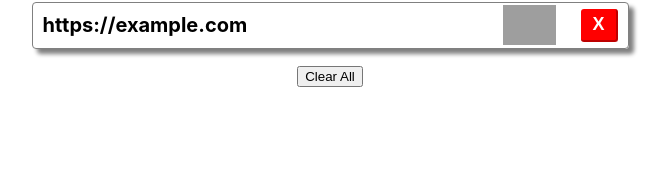
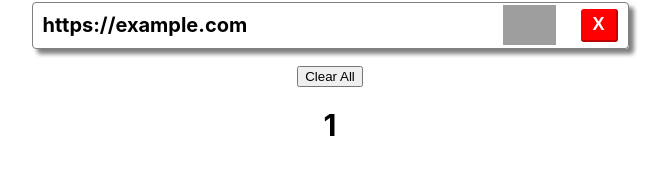
Before and after one commit to maxcramer/phantom2, a React (Create React App) app: page / in a window 1280 px wide. Both pictures are taken after typing "https://example.com" into the empty fields and a click on the input "Submit". Shown: the part 127-302 px from the top of the page, without its empty margins (310-978 px from the left). Built offline with nearby package versions, Linux system fonts and the light colour scheme; grey boxes are pictures that could not be loaded.

Commit message:
page numbers rendering, using total number of urls to work out how many pages and displaying page numbers correctly

```diff
--- a/src/App.js
+++ b/src/App.js
@@ -3,6 +3,7 @@ import React, { useState, useEffect } from "react";
 import "./App.css";
 import UrlList from "./components/UrlList/UrlList";
 import UrlInput from "./components/UrlInput/UrlInput";
+import Pagination from "./components/Pagination/Pagination";
 
 function App() {
   const [url, setUrl] = useState("");
@@ -47,10 +48,11 @@ function App() {
     localStorage.removeItem("localUrls");
   };
 
+  // Get current URLS
   const indexOfLastUrl = currentPage * urlsPerPage;
   const indexOfFirstUrl = indexOfLastUrl - urlsPerPage;
   const currentUrls = urls.slice(indexOfFirstUrl, indexOfLastUrl);
-
+  console.log(urls.length);
   return (
     <div className="App">
       <UrlInput onSubmit={onSubmit} url={url} setUrl={setUrl} />
@@ -60,6 +62,7 @@ function App() {
         urls={currentUrls}
         loading={loading}
       />
+      <Pagination urlsPerPage={urlsPerPage} totalUrls={urls.length} />
     </div>
   );
 }
--- /dev/null
+++ b/src/components/Pagination/Pagination.css
@@ -0,0 +1,26 @@
+nav {
+    display: flex;
+    flex-direction: row;
+    align-items: center;
+    width: 50%;
+    margin: 0 auto;
+    justify-content: center;
+}
+
+.page_number {
+    padding: 20px 10px 35px;
+    font-size: 20px;
+}
+
+#page_number_item {
+    text-decoration: none;
+    color: black;
+    font-size: 30px;
+    font-weight: bold;
+}
+
+#page_number_item:hover {
+    color: #5A0380;
+    text-decoration: underline;
+
+}
--- /dev/null
+++ b/src/components/Pagination/Pagination.js
@@ -0,0 +1,25 @@
+import React from "react";
+
+import "./Pagination.css";
+
+const Pagination = ({ urlsPerPage, totalUrls }) => {
+  const pageNumbers = [];
+
+  for (let i = 1; i <= Math.ceil(totalUrls / urlsPerPage); i++) {
+    pageNumbers.push(i);
+  }
+  console.log("Pagination running", pageNumbers);
+  return (
+    <nav>
+      {pageNumbers.map((number) => (
+        <li className="page_number" key={number}>
+          <a id="page_number_item" href="#">
+            {number}
+          </a>
+        </li>
+      ))}
+    </nav>
+  );
+};
+
+export default Pagination;
```
